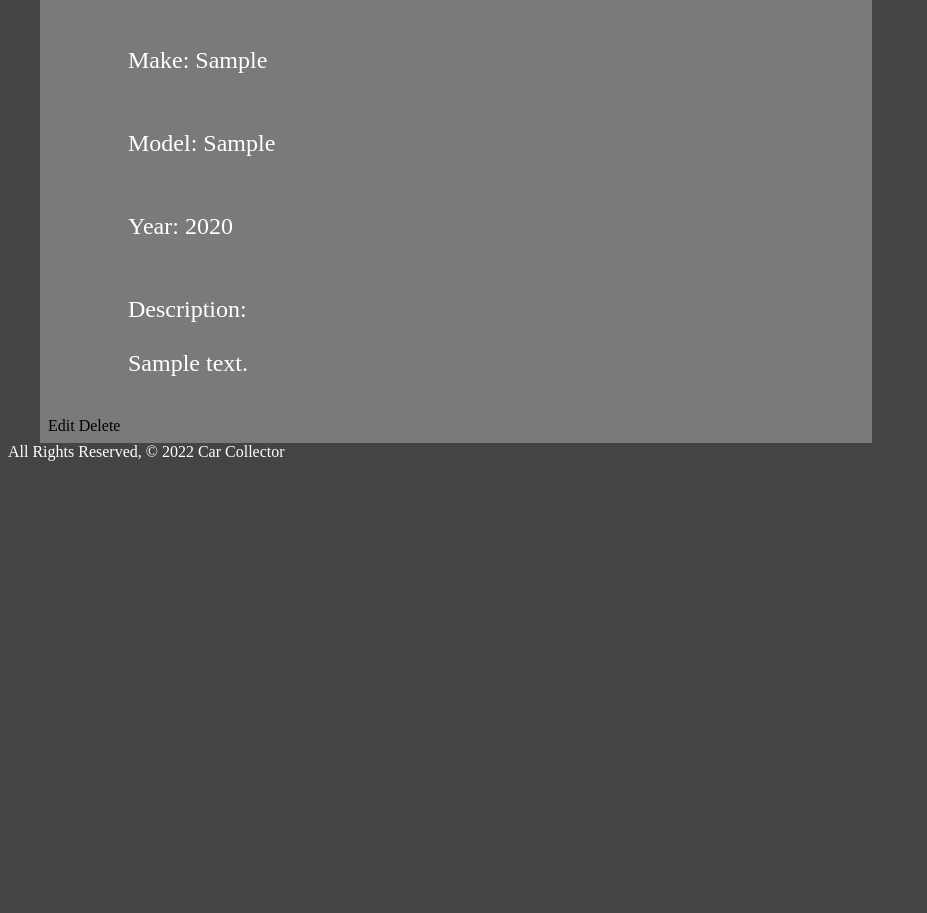
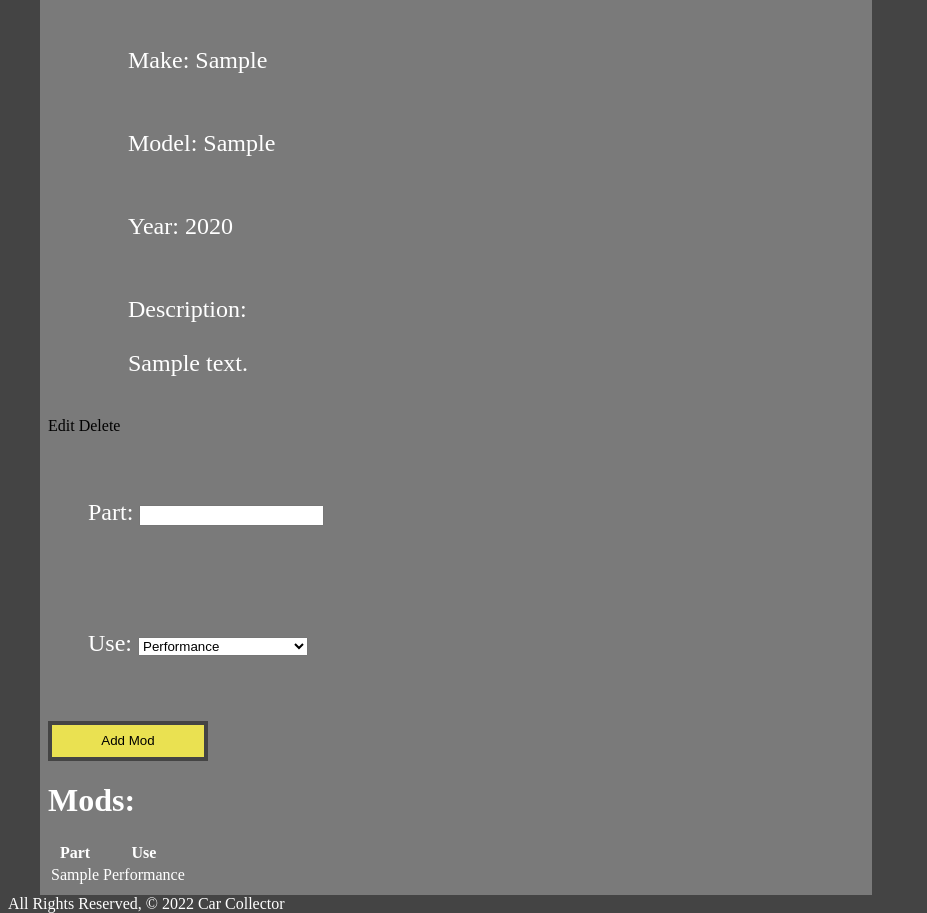
Before and after one commit to BobbyWasabiReal/carcollector, a Django app: page /cars/1/ in a window 1280 px wide. Shown: the part 237-1150 px from the top of the page, without its empty margins (0-927 px from the left). Before the commit the page ends 698 px from the top, so only its background shows below. Run offline with Django 4.2, Linux system fonts and the light colour scheme; tables that the repository leaves empty hold one stand-in row (values such as "Sample post").

Commit message:
Pt.4 complete

```diff
--- a/main_app/admin.py
+++ b/main_app/admin.py
@@ -1,5 +1,6 @@
 from django.contrib import admin
-from .models import Car
+from .models import Car, Mod
 
 # Register your models here.
 admin.site.register(Car)
+admin.site.register(Mod)
--- /dev/null
+++ b/main_app/forms.py
@@ -0,0 +1,7 @@
+from django.forms import ModelForm
+from .models import Mod
+
+class ModForm(ModelForm):
+    class Meta():
+        model = Mod
+        fields = ['part', 'use']
--- a/main_app/models.py
+++ b/main_app/models.py
@@ -1,5 +1,15 @@
 from django.db import models
 from django.urls import reverse
+
+USES = (
+    ('P', 'Performance'),
+    ('A', 'Aesthetic'),
+    ('S', 'Saftey'),
+    ('PA', 'Performance & Aesthetic'),
+    ('PS', 'Performance & Saftey'),
+    ('SA', 'Saftey & Aesthetic'),
+    ('A', 'All'),
+)
 
 # Create your models here.
 class Car(models.Model):
@@ -13,3 +23,16 @@ class Car(models.Model):
 
     def get_absolute_url(self):
         return reverse('detail', kwargs={'car_id': self.id})
+
+class Mod(models.Model):
+    part = models.CharField(max_length=300)
+    use = models.CharField(
+        max_length=2,
+        choices=USES,
+        default=USES[0][0]
+    )
+
+    car = models.ForeignKey(Car, on_delete=models.CASCADE)
+
+    def __str__(self):
+        return f"The {self.part} is/are a {self.get_use_display()} mod"
--- a/main_app/static/css/style.css
+++ b/main_app/static/css/style.css
@@ -77,3 +77,18 @@ a#car-content-a {
     text-align: right;
     margin-right: -20vmin;
 }
+
+.btn {
+    border: 0.5vmin solid #444444;
+    background-color: #EAE151;
+    width: 20vmin;
+    height: 5vmin;
+    transition: 200ms;
+}
+
+.btn:hover {
+    transform: scale(1.1);
+    border: 0.5vmin solid #EAE151;
+    background-color: #444444;
+    color: #EAE151;
+}
--- a/main_app/templates/cars/detail.html
+++ b/main_app/templates/cars/detail.html
@@ -12,5 +12,26 @@
     <a href="{% url 'cars_update' car.id %}">Edit</a>
     <a href="{% url 'cars_delete' car.id %}">Delete</a>
   </div>
+  <div class="col s6">
+    <form action="{% url 'add_mod' car.id %}" method="POST">
+      {% csrf_token %}
+      {{ mod_form.as_p }}
+      <input type="submit" class="btn" value="Add Mod">
+    </form>
+    <table class="striped">
+      <h1>Mods:</h1>
+      <thead>
+        <tr><th>Part</th><th>Use</th></tr>
+      </thead>
+      <tbody>
+        {% for mod in car.mod_set.all %}
+          <tr>
+            <td>{{mod.part}}</td>
+            <td>{{mod.get_use_display}}</td>
+          </tr>
+        {% endfor %}
+      </tbody>
+    </table>
+  </div>
 </div>
 {% endblock %}
--- a/main_app/urls.py
+++ b/main_app/urls.py
@@ -9,4 +9,5 @@ urlpatterns = [
     path('cars/create/', views.CarCreate.as_view(), name = 'cars_create'),
     path('cars/<int:pk>/update/', views.CarUpdate.as_view(), name = 'cars_update'),
     path('cars/<int:pk>/delete/', views.CarDelete.as_view(), name = 'cars_delete'),
+    path('cars/<int:car_id>/add_mod/', views.add_mod, name = 'add_mod'),
 ]
--- a/main_app/views.py
+++ b/main_app/views.py
@@ -1,6 +1,7 @@
-from django.shortcuts import render
+from django.shortcuts import render, redirect
 from django.views.generic.edit import CreateView, UpdateView, DeleteView
 from .models import Car
+from .forms import ModForm
 
 # Create your views here.
 
@@ -18,8 +19,10 @@ def cars_index(request):
 
 def cars_detail(request, car_id):
     car = Car.objects.get(id=car_id)
+    mod_form = ModForm()
     return render(request, 'cars/detail.html', {
-        'car': car
+        'car': car,
+        'mod_form': mod_form
     })
 
 class CarCreate(CreateView):
@@ -33,3 +36,11 @@ class CarUpdate(UpdateView):
 class CarDelete(DeleteView):
     model = Car
     success_url = '/cars'
+
+def add_mod(request, car_id):
+    form = ModForm(request.POST)
+    if form.is_valid():
+        new_mod = form.save(commit=False)
+        new_mod.car_id = car_id
+        new_mod.save()
+    return redirect('detail', car_id=car_id)
```
Also changed, not shown: main_app/migrations/0003_mod.py (added), main_app/migrations/0004_alter_mod_use.py (added).
